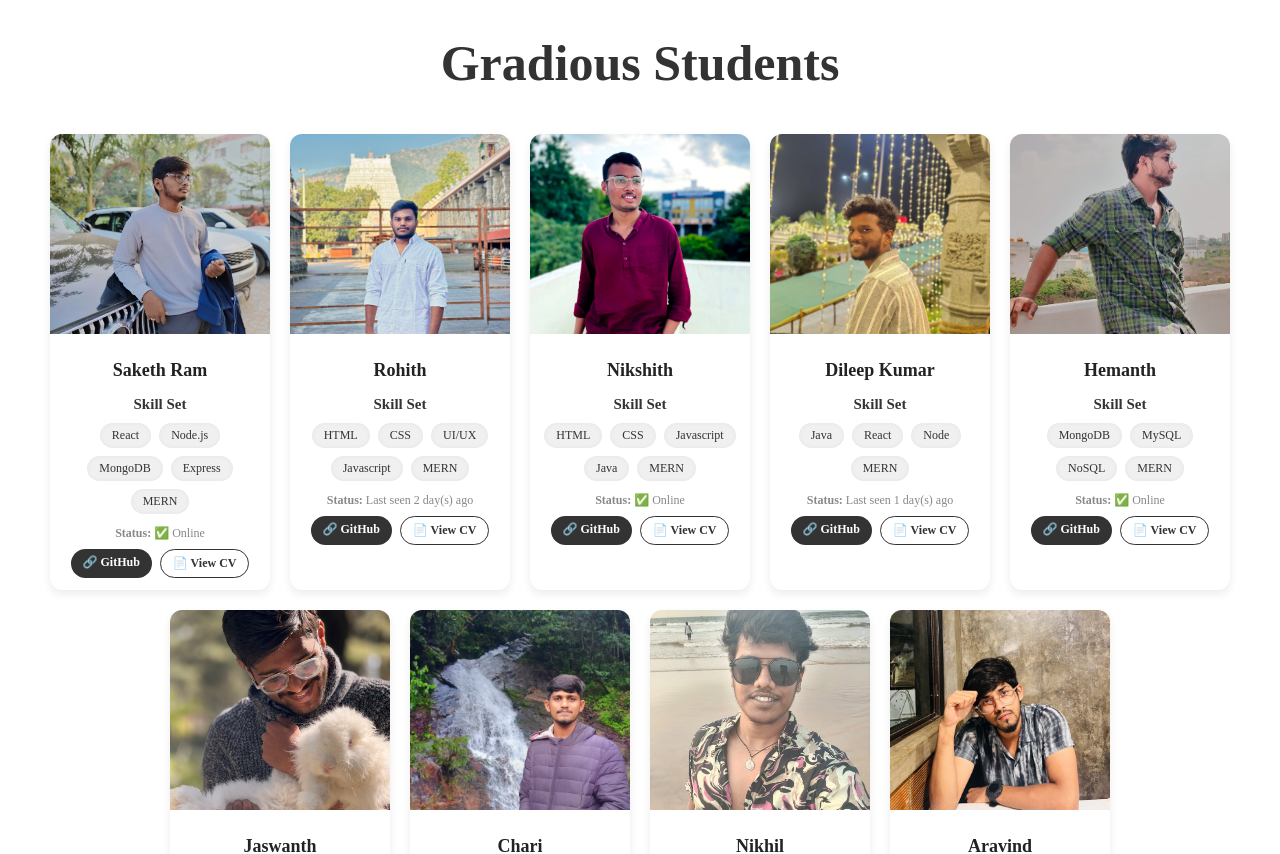
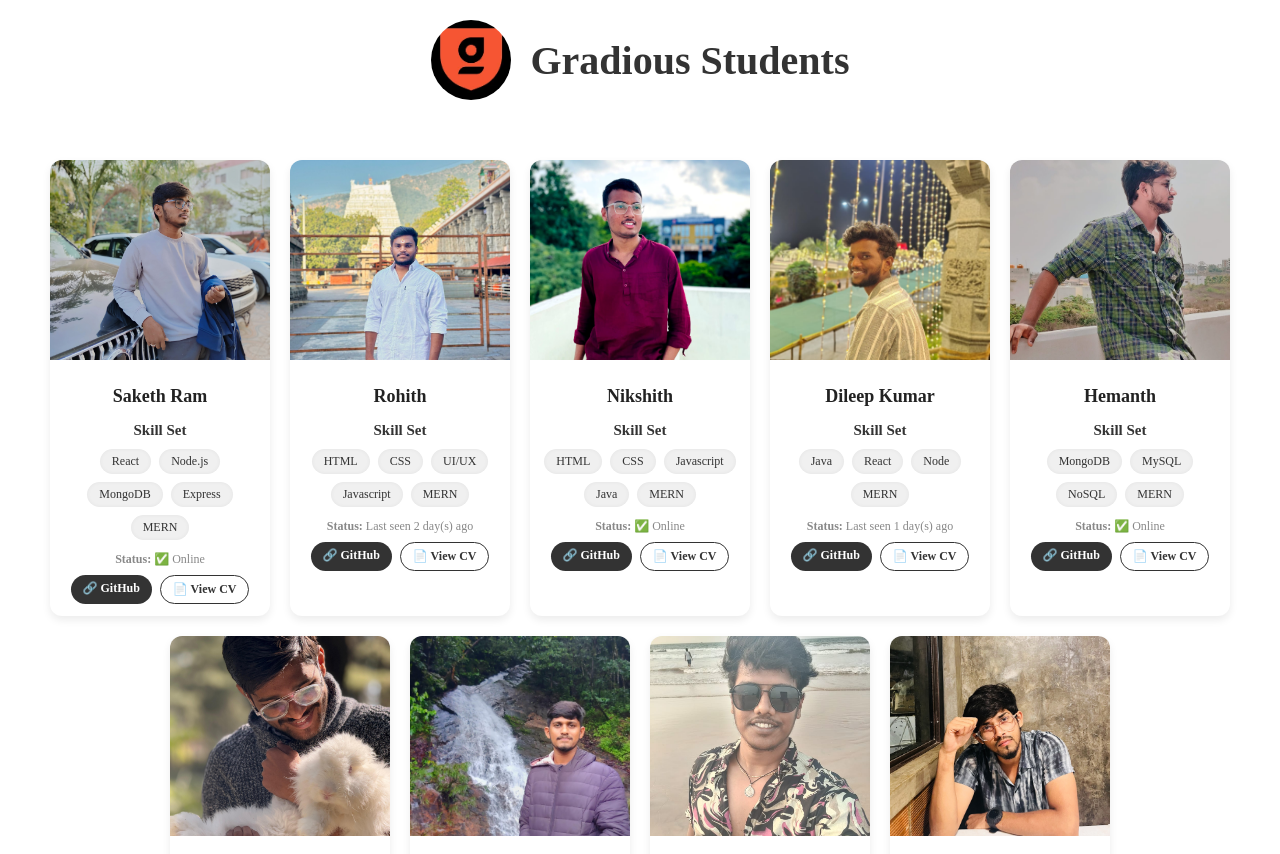
Before and after one commit to saketh-cell/Gradious-Students, a React (Vite) app: page / in a window 1280 px wide. Shown: the top 854 px of the page. Built offline with nearby package versions, Linux system fonts and the light colour scheme.

Commit message:
Ficed logo

```diff
--- a/src/App.jsx
+++ b/src/App.jsx
@@ -4,16 +4,39 @@ import ProfileCard from "./components/ProfileCard.jsx";
 function App() {
   return (
     <>
-      <h1
+      {/* Side-by-side header */}
+      <div
         style={{
-          textAlign: "center",
-          fontSize: "50px",
-          marginBottom: "12px",
-          color: "#333",
+          display: "flex",
+          alignItems: "center",
+          justifyContent: "center",
+          gap: "20px",
+          marginTop: "20px",
+          marginBottom: "30px",
         }}
       >
-        Gradious Students
-      </h1>
+        <img
+          src="/gradious-technologies.webp"
+          alt="Gradious Logo"
+          style={{
+            width: "80px",
+            height: "80px",
+            borderRadius: "50%",
+            objectFit: "cover",
+          }}
+        />
+        <h1
+          style={{
+            fontSize: "40px",
+            color: "#333",
+            margin: 0,
+          }}
+        >
+          Gradious Students
+        </h1>
+      </div>
+
+      {/* Profile Cards Grid */}
       <div
         style={{
           display: "flex",
@@ -26,12 +49,11 @@ function App() {
         <ProfileCard
           name="Saketh Ram"
           imageUrl="/sakethcard.jpg"
-          skills={["React", "Node.js", "MongoDB","Express","MERN"]}
+          skills={["React", "Node.js", "MongoDB", "Express", "MERN"]}
           lastSeen={null}
           github="https://github.com/saketh-cell"
           viewCv="https://drive.google.com/file/d/1juKDAZBLxqmmF5QnArUfudW6chFj4yT0/view?usp=drive_link"
         />
-
         <ProfileCard
           name="Rohith"
           imageUrl="/Rohith.jpg"
@@ -60,7 +82,7 @@ function App() {
           name="Hemanth"
           imageUrl="/Hemanth.jpg"
           skills={["MongoDB", "MySQL", "NoSQL", "MERN"]}
-          lastSeen={null} // Online
+          lastSeen={null}
           github="https://github.com/Atlahemanthkumarreddy"
           viewCv="https://drive.google.com/file/d/1juKDAZBLxqmmF5QnArUfudW6chFj4yT0/view?usp=drive_link"
         />
@@ -68,17 +90,15 @@ function App() {
           name="Jaswanth"
           imageUrl="/Jaswanth.jpg"
           skills={["BPO", "HR", "Product Management", "Javascript"]}
-          lastSeen={new Date(
-            Date.now() - 1000 * 60 * 60 * 24 * 10
-          ).toISOString()}
+          lastSeen={new Date(Date.now() - 1000 * 60 * 60 * 24 * 10).toISOString()}
           github="https://github.com/EnagantiRohith"
           viewCv="https://drive.google.com/file/d/1juKDAZBLxqmmF5QnArUfudW6chFj4yT0/view?usp=drive_link"
         />
         <ProfileCard
           name="Chari"
           imageUrl="/Chari.jpg"
-          skills={["Python", "Java", "MERN", "JavaScript","Flask"]}
-          lastSeen={null} // Online
+          skills={["Python", "Java", "MERN", "JavaScript", "Flask"]}
+          lastSeen={null}
           github="https://github.com/Venkateshchary07"
           viewCv="https://drive.google.com/file/d/1juKDAZBLxqmmF5QnArUfudW6chFj4yT0/view?usp=drive_link"
         />
@@ -94,7 +114,7 @@ function App() {
           name="Aravind"
           imageUrl="/Aravind.jpg"
           skills={["Javascript", "Java", "React", "MERN"]}
-          lastSeen={null} // Online
+          lastSeen={null}
           github="https://github.com/EnagantiRohith"
           viewCv="https://drive.google.com/file/d/1juKDAZBLxqmmF5QnArUfudW6chFj4yT0/view?usp=drive_link"
         />
```
